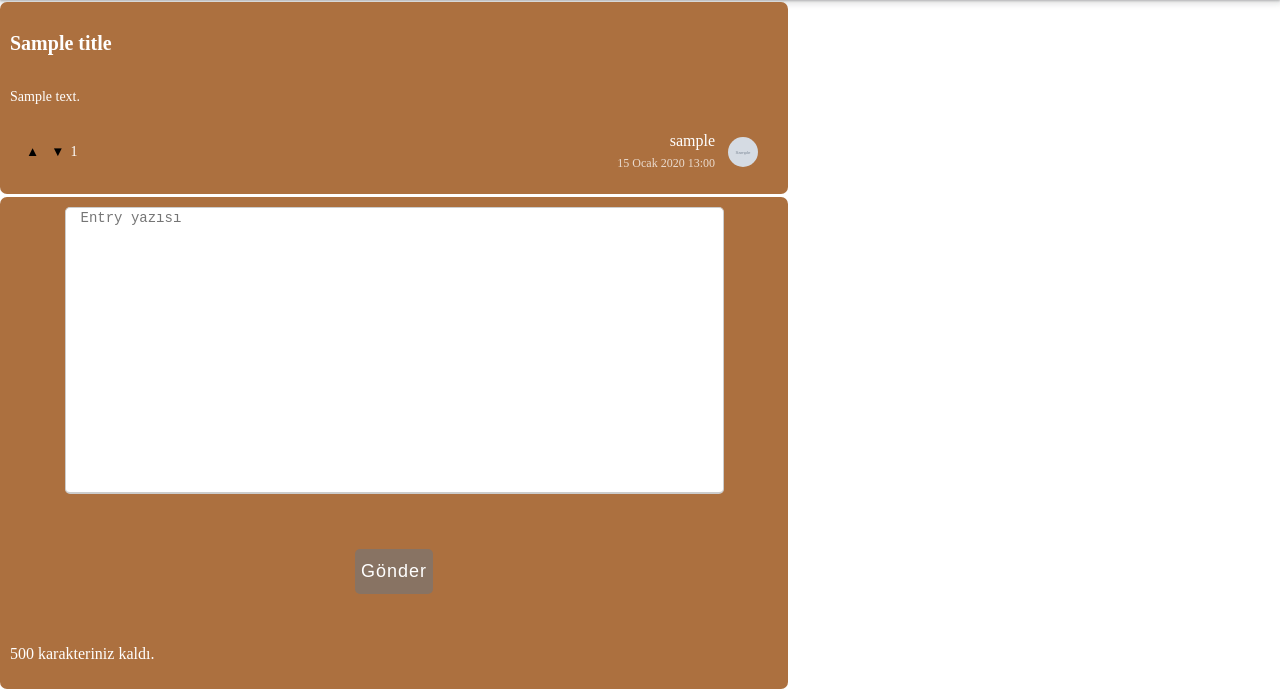
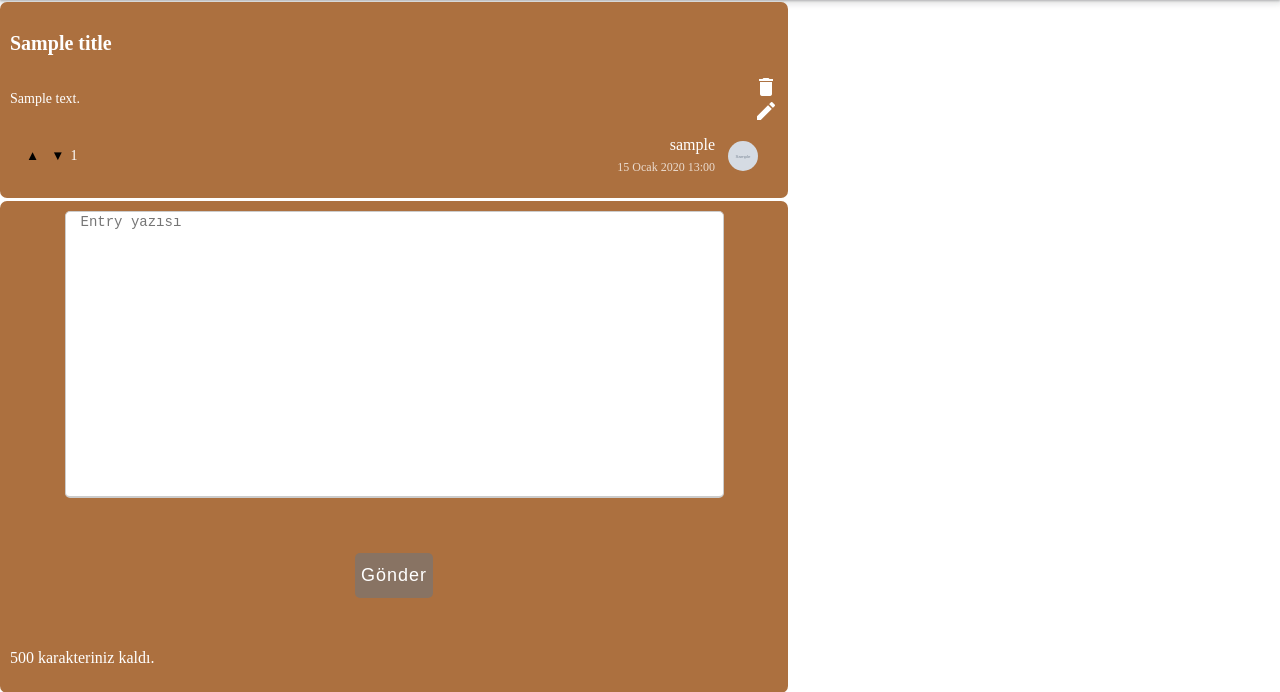
Before and after one commit to MorgarAkt/tatlisozluk, a Django app: the page made by templates/partials/_title.html in a window 1280 px wide. Shown: the part 141-833 px from the top of the page. Run offline with Django 4.2, Linux system fonts and the light colour scheme; the first user in the database is signed in; tables that the repository leaves empty hold one stand-in row (Sample ...).

Commit message:
Added delete and edit for entry, need fix for editing
Added delete and edit for entry, need fix for editing

```diff
--- a/static/css/title/title.css
+++ b/static/css/title/title.css
@@ -201,3 +200,12 @@ form .create {
 .create input:hover {
     background-color: var(--brown);
 }
+.message-edit {
+    display: flex;
+    flex-direction: row;
+    justify-content: space-between;
+}
+.edit-delete {
+    display: flex;
+    flex-direction: column;
+}
--- /dev/null
+++ b/static/js/handleEditDelete.js
@@ -0,0 +1,26 @@
+const deleteEntry = document.getElementsByClassName('delete-entry');
+const editEntry = document.getElementsByClassName('edit-entry');
+
+for (let i = 0; i < deleteEntry.length; i++) {
+    deleteEntry[i].addEventListener('click', async () => {
+        const entryId = dislikeBtns[i].getAttribute('data-entry-id');
+        const titleId = dislikeBtns[i].getAttribute('data-title-id');
+        const url = `entry/${entryId}/delete`;
+        await fetch(url, {
+            method: 'DELETE',
+            headers: {
+                'Content-Type': 'application/json',
+                'X-CSRFToken': csrfToken
+            },
+        });
+        window.location.href = `/slug?titleId=${titleId}`;
+    });
+}
+
+for (let i = 0; i < editEntry.length; i++) {
+    editEntry[i].addEventListener('click', async () => {
+        const entryId = dislikeBtns[i].getAttribute('data-entry-id');
+        const titleId = dislikeBtns[i].getAttribute('data-title-id');
+        window.location.href = `/title/${titleId}/entry/${entryId}/edit`;
+    });
+}
--- a/static/js/handleEntryText.js
+++ b/static/js/handleEntryText.js
@@ -3,7 +3,10 @@ const maxEntryTextLength = 500;
 const entryTextCounterText = document.getElementsByClassName('entry-text-counter-text')[0];
 const entryTextCounter = document.getElementsByClassName('entry-text-counter')[0];
 const form = document.getElementById('create-form');
+const editForm = document.getElementById('edit-form');
 const titleName = document.getElementsByClassName("create-title-name")[0];
+const editEntryName = document.getElementsByClassName("edit-entry")[0];
+const editEntryText = document.getElementsByClassName("edit-entry-text")[0];
 
 form.addEventListener('submit', async (e) => {
     const entryTextLength = entryText.value.length;
@@ -17,6 +20,16 @@ form.addEventListener('submit', async (e) => {
     }
 });
 
+if (editForm) {
+    editForm.addEventListener('submit', async (e) => {
+        const entryTextLength = editEntryName.value.length;
+        if (entryTextLength > 500) {
+            alert("Karakter sayısı 500'ü geçemez");
+            e.preventDefault();
+        }
+    });
+}
+
 
 
 entryText.addEventListener('input', () => {
--- a/templates/partials/_title.html
+++ b/templates/partials/_title.html
@@ -1,15 +1,42 @@
 {% load static %}
 
 <link rel="stylesheet" type="text/css" href="{% static 'css/title/title.css' %}">
+<link href="https://fonts.googleapis.com/icon?family=Material+Icons" rel="stylesheet">
 {% csrf_token %}
 
 {% for object in entries_profiles %}
 
 <div class="title">
     {% if forloop.first %}
-    <p class="title-name">{{ title.title_name }}</p>
+        <p class="title-name">{{ title.title_name }}</p>
     {% endif %}
-    <p class="title-message">{{ object.entry.entry_text }}</p>
+    {% if change_entry_id and object.entry.id == change_entry_id %}
+    <!--  -->
+    <div class="create-new-entry">
+        <form id="edit-form" action="{% url 'editEntry' entry_id=object.entry.id %}" method="POST">
+            {% csrf_token %}
+            <div class="title-properties">
+                <textarea class="edit-entry" name="edit-entry-text" placeholder="Entry yazısı"></textarea>
+                <div class="create">
+                    <input class="create-button" type="submit" value="Gönder">
+                </div>
+            </div>
+        </form>
+        <p class="entry-text-counter-text"><span class="entry-text-counter">500</span> karakteriniz kaldı.</p>
+    </div>
+    <!--  -->
+    {% else %}
+
+    <div class="message-edit">
+        <p class="title-message">{{ object.entry.entry_text }}</p>
+        {% if object.entry.author == user %}
+        <div class="edit-delete">
+                <i class="material-icons delete-entry" data-title-id="{{ title.id }}" data-entry-id="{{ object.entry.id }}">delete</i>
+                <i class="material-icons edit-entry" data-title-id="{{ title.id }}" data-entry-id="{{ object.entry.id }}">edit</i>
+        </div>
+        {% endif %}
+    </div>
+    {% endif %}
     <div class="title-footer">
         <div class="like">
             <button class="likeBtn" data-title-id="{{ title.id }}" data-entry-id="{{ object.entry.id }}">▲</button>
--- a/title/urls.py
+++ b/title/urls.py
@@ -7,6 +7,9 @@ urlpatterns = [
     path("<str:slug>", views.title, name="title"),
     path("title/new", views.createNewTitle, name="createNewTitle"),
     path("title/<int:title_id>/new-entry", views.createEntry, name="createEntry"),
+    path("entry/<int:entry_id>/delete", views.deleteEntry, name="deleteEntry"),
+    path("entry/<int:entry_id>/edit", views.editEntry, name="editEntry"),
+    path("title/<int:title_id>/entry/<int:entry_id>/edit", views.changeEntry, name="changeEntry"),
     path("title/<int:title_id>/<int:entry_id>/like", views.like, name="like"),
     path("title/<int:title_id>/<int:entry_id>/dislike", views.dislike, name="dislike"),
     path("title/create", views.saveTitle, name="saveTitle")
--- a/title/views.py
+++ b/title/views.py
@@ -8,7 +8,7 @@ from django.utils.text import slugify
 
 
 def home(request):
-    titles = Title.objects.all()
+    titles = Title.objects.all().order_by('-created_date')
     titles_list = []
     for title in titles:
         entry = Entry.objects.filter(title=title).order_by('-likes')[0]
@@ -118,3 +118,43 @@ def createEntry(request, title_id):
     entry = Entry(title=title, entry_text=entry_text, author=request.user)
     entry.save()
     return redirect(f"/{title.slug}?titleId={title.id}")
+
+
+@login_required
+def deleteEntry(request, entry_id):
+    if request.method != "DELETE":
+        return redirect("home")
+
+    entry = Entry.objects.get(id=entry_id)
+    if request.user != entry.author:
+        return redirect("home")
+
+    entry.delete()
+    return redirect(f"/{entry.title.slug}?titleId={entry.title.id}")
+
+
+@login_required
+def editEntry(request, entry_id):
+    if request.method != "PUT":
+        return redirect("home")
+
+    entry = Entry.objects.get(id=entry_id)
+
+    if request.user != entry.author:
+        return redirect("home")
+
+    entry_text = request.PUT.get("entry_text")
+    entry.entry_text = entry_text
+    entry.save()
+    return redirect(f"/{entry.title.slug}?titleId={entry.title.id}")
+
+def changeEntry(request, title_id, entry_id):
+    title = Title.objects.get(id=title_id)
+
+    entries = Entry.objects.filter(title=title).order_by('created_date')
+    entries_profiles_list = []
+    for entry in entries:
+        user = entry.author
+        profile = Profile.objects.get(user=user)
+        entries_profiles_list.append({'entry':entry, 'profile':profile})
+    return render(request, "title/title.html", {'title':title, 'entries_profiles':entries_profiles_list, 'change_entry_id':entry_id})
```
Also changed, not shown: other parts of static/css/title/title.css (+0 -1 lines), other parts of templates/partials/_title.html (+1 -0 lines).
